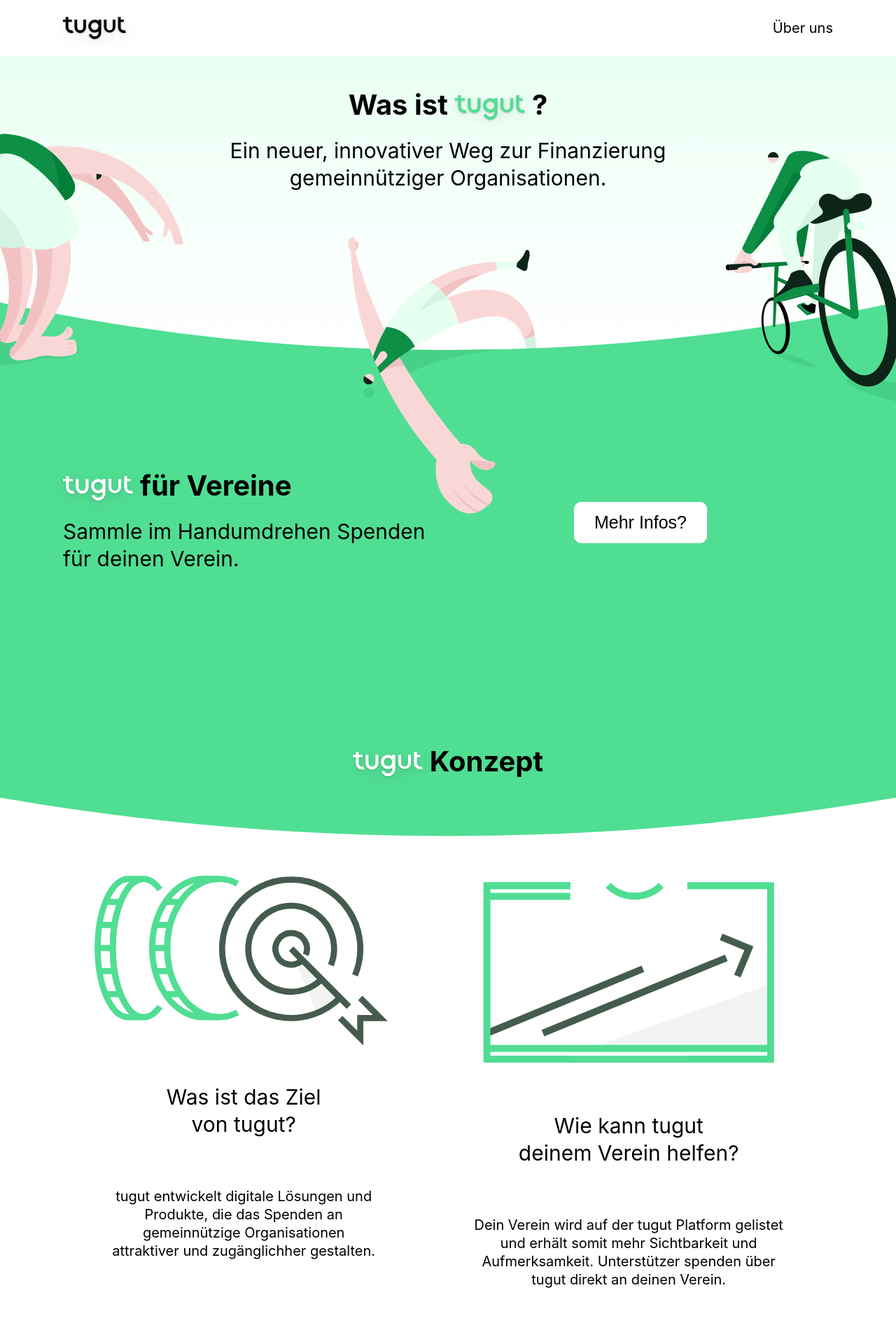
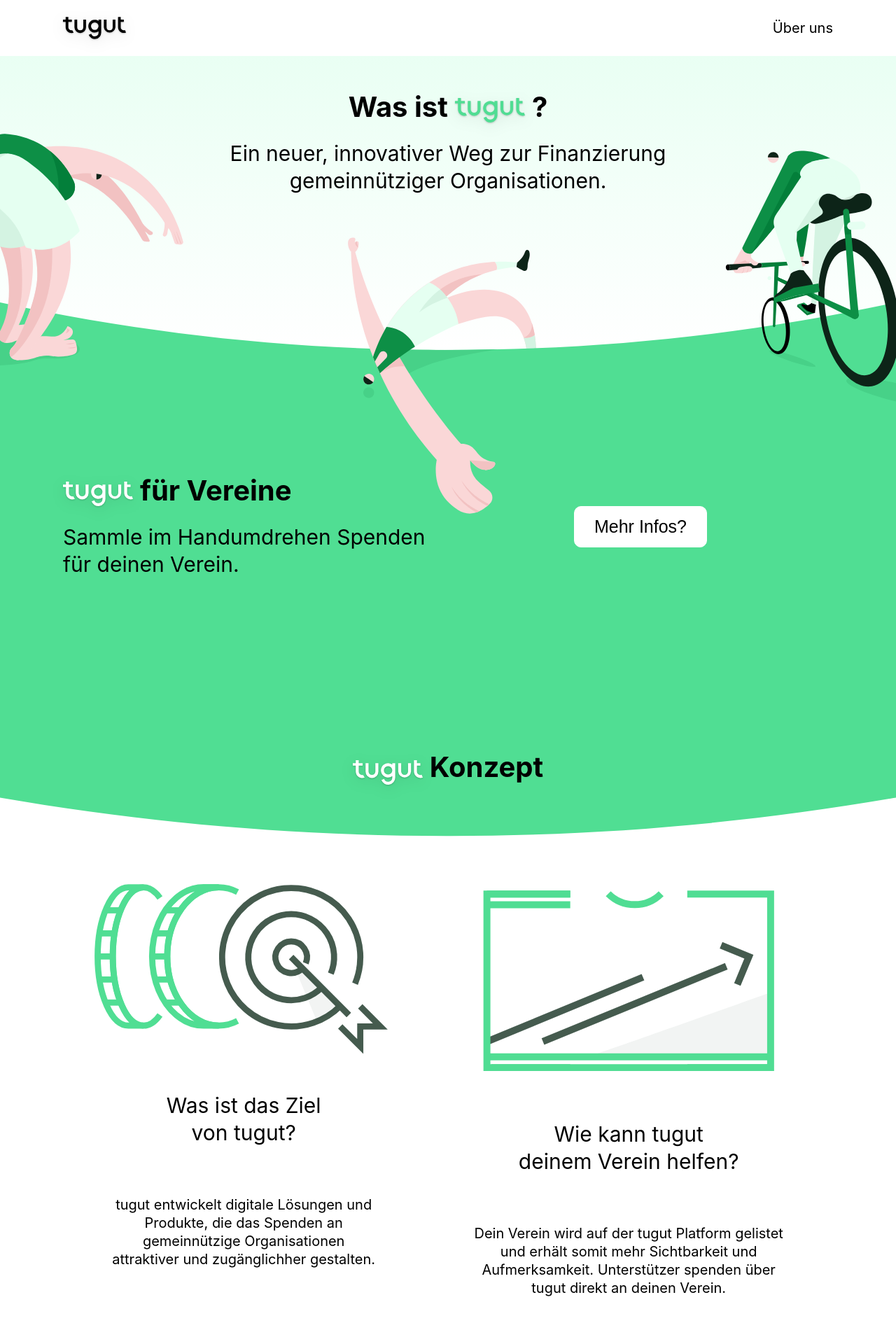
Before and after one commit to tugut-de/site, a Jekyll site: the page built from index.html, in a window 1280 px wide. Shown: the top 1920 px of the page at 70% size. Built offline with Jekyll 4.4.1, drawn with Linux system fonts in a browser that asks for light colours; nearby versions of some CDN libraries.

Commit message:
quick fix for the alignment

```diff
--- a/_sass/base.scss
+++ b/_sass/base.scss
@@ -6,6 +6,7 @@
 $primary-text-color: #000000;
 $tugut-green: #4fde93;
 $side-margin: 90px;
+$tugut-logo-top-margin: 10px;
 
 html {
 	font-size: 62.5%;
--- a/_sass/layout.scss
+++ b/_sass/layout.scss
@@ -105,14 +105,14 @@
 
 .text-logo {
 	padding: 0 10px 0 10px;
-	margin-top: 6px;
+	margin-top: $tugut-logo-top-margin;
 	height: 35px;
 	filter: drop-shadow(0px 5px 10px rgba(0,0,0,0.1)) drop-shadow(0px 1px 1px rgba(0,0,0,0.2))
 }
 
 .text-logo-left {
 	padding: 0 10px 0 0;
-	margin-top: 6px;
+	margin-top: $tugut-logo-top-margin;
 	height: 35px;
 	filter: drop-shadow(0px 5px 10px rgba(0,0,0,0.1)) drop-shadow(0px 1px 1px rgba(0,0,0,0.2))
 }
@@ -120,6 +120,7 @@
 #what-is {
 	margin-bottom: 25px;
 	display: flex;
+	align-items: center;
 	font-size: 4rem;
 	font-weight: bold;
 }
```
